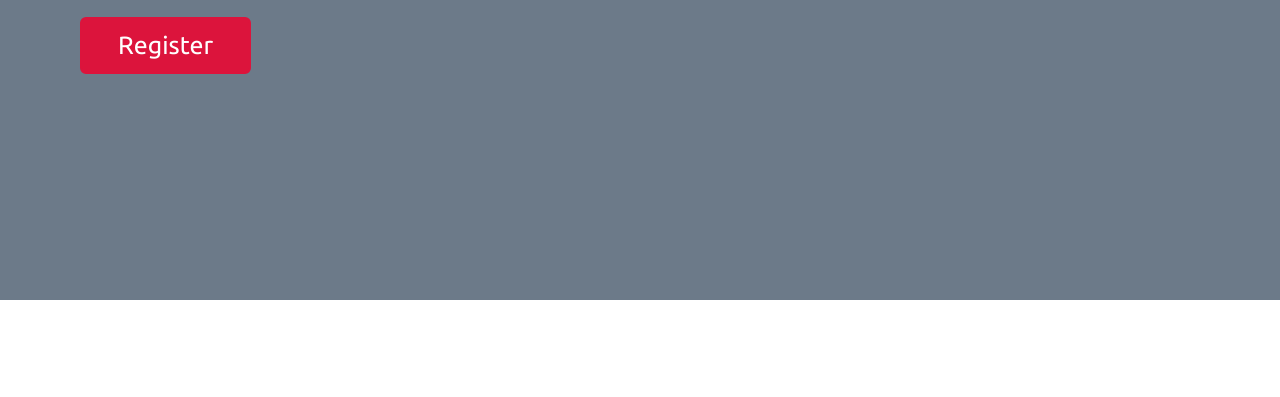
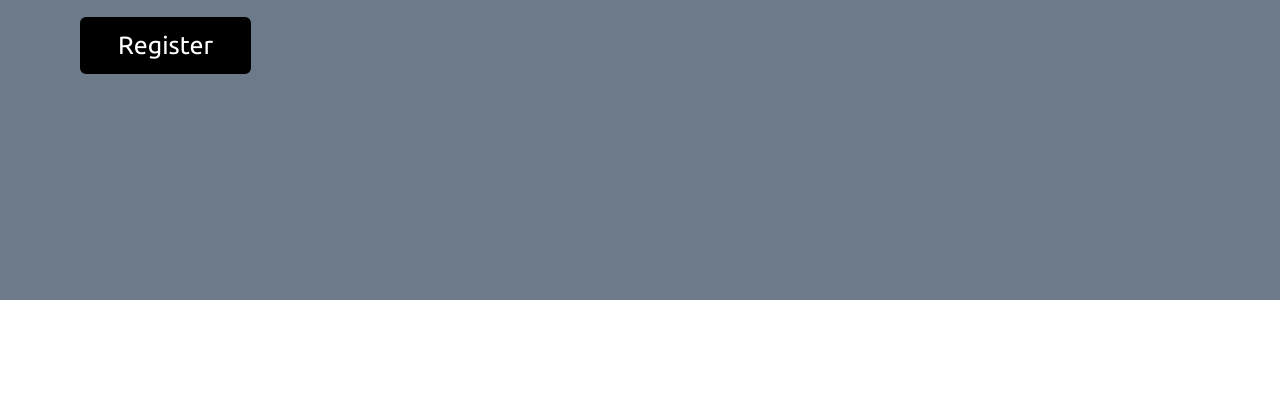
Before and after one commit to Pruthvi1-T/Landing-Page, a plain HTML site: page index.html in a window 1280 px wide. Shown: the part 340-737 px from the top of the page. Drawn offline with nearby package versions, Linux system fonts and the light colour scheme.

Commit message:
Update style.css

```diff
--- a/style.css
+++ b/style.css
@@ -118,7 +118,7 @@ section .title::after{
     transition: color 0.3s ease;
 }
 .navbar .menu li a:hover{
-    color: crimson;
+    color: black;
 }
 .navbar.sticky .menu li a:hover{
     color: #fff;
@@ -186,14 +186,14 @@ section .title::after{
 }
 .home .home-content a{
     display: inline-block;
-    background: crimson;
+    background: black;
     color: #fff;
     font-size: 25px;
     padding: 12px 36px;
     margin-top: 20px;
     font-weight: 400;
     border-radius: 6px;
-    border: 2px solid crimson;
+    border: 2px solid black;
     transition: all 0.3s ease;
 }
 .home .home-content a:hover{
```
